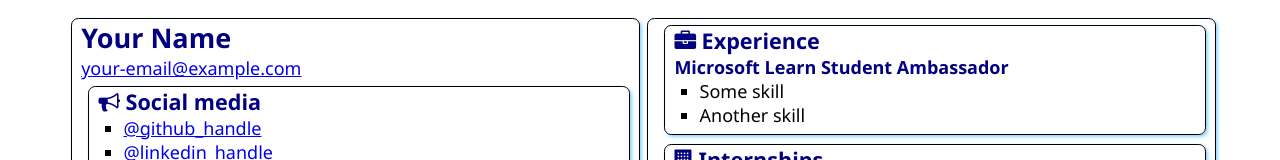
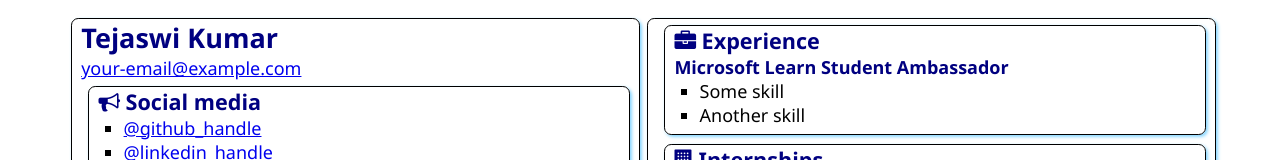
Before and after one commit to Tejaswi-Kumar/SATechnicalOnboarding, a plain HTML site: page src/index.html in a window 1280 px wide. Shown: the top 160 px of the page. Drawn offline with Linux system fonts and the light colour scheme.

Commit message:
Added My Name

```diff
--- a/src/index.html
+++ b/src/index.html
@@ -12,7 +12,7 @@
 <body>
     <main>
         <article class="box">
-            <h1>Your Name</h1>
+            <h1>Tejaswi Kumar</h1>
             <div><a href="mailto:your.email@example.com">your-email@example.com</a></div>
 
             <section class="box">
```
